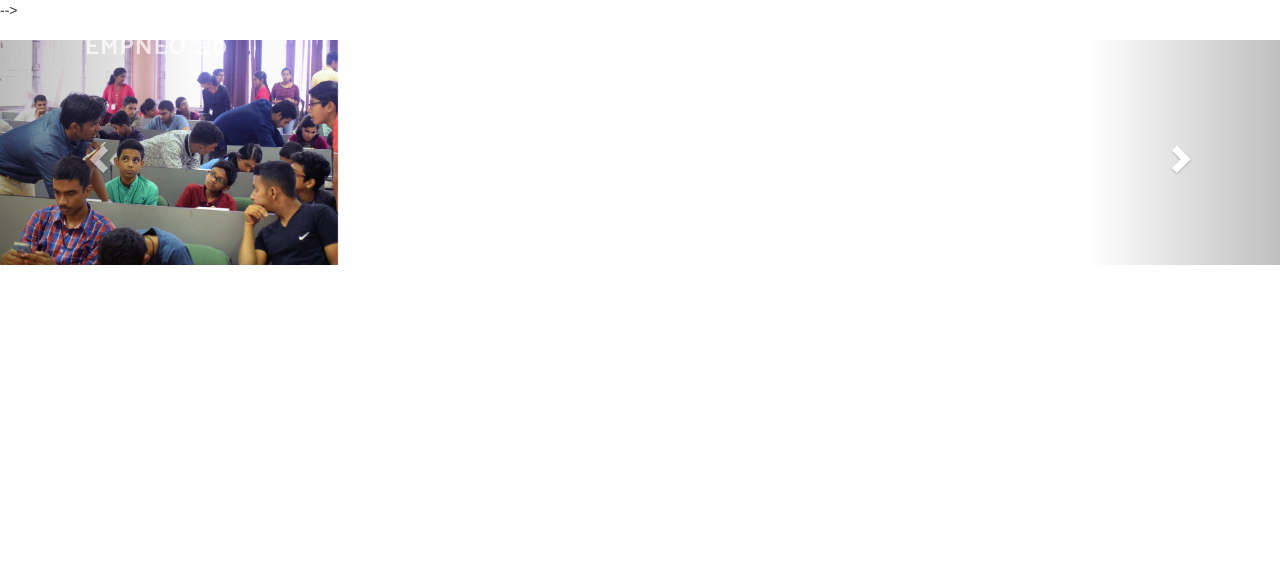
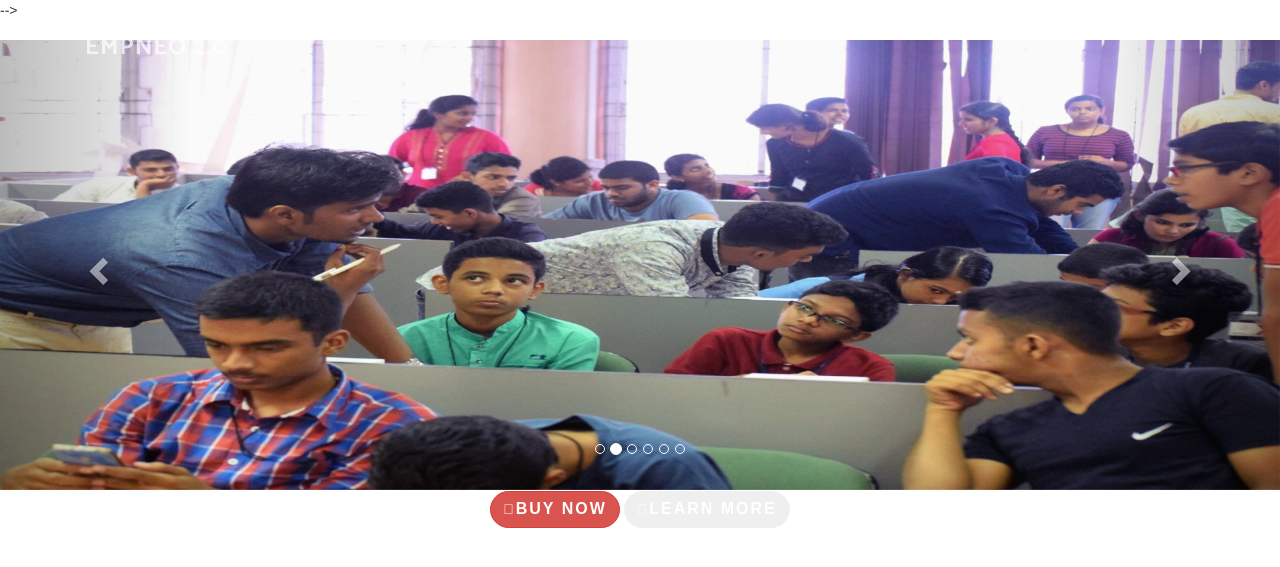
Before and after one commit to IEEEMEC/empneo, a Jekyll site: the page built from index.html, in a window 1280 px wide and 900 px high. Shown: the top 567 px of the window. Built offline with Jekyll 4.4.1, drawn with Linux system fonts in a browser that asks for light colours; nearby versions of some CDN libraries; some web fonts are replaced; the list of posts is cut into pages by our own code.

Commit message:
header.html changed

```diff
--- a/_includes/header.html
+++ b/_includes/header.html
@@ -54,35 +54,32 @@
 .button:hover span:after {
   opacity: 1;
   right: 0;
-
 }
-
-
 #carousel img {
 
-width: auto;
-
-height: 225px;
-
-max-height: 225px;
-
-}
+        width:100%;
+        maxheight:450px;
+        height:450px;
+    }
 </style>
 <header>
 <div><br></div>
 
-<!-- <div class="bg">
+<!--<div class="bg">
         <a href="https://www.yepdesk.com/empneo"><button class="button" style="vertical-align: middle;text-align: center; " ><span>BUY</span></button></a>
 
 </div> -->
+<meta name="viewport" content="width=device-width,initial-scale=1.0">
+<div id="carousel" class="carousel slide" data-ride="carousel">
 
-<div id="carousel" class="carousel slide" data-ride="carousel">
     <ol class="carousel-indicators">
         <li data-target="#carousel" data-slide-to="0" class="active"></li>
         <li data-target="#carousel" data-slide-to="1"></li>
         <li data-target="#carousel" data-slide-to="2"></li>
         <li data-target="#carousel" data-slide-to="3"></li>
         <li data-target="#carousel" data-slide-to="4"></li>
+        <li data-target="#carousel" data-slide-to="5"></li>
+        <!-- <li data-target="#carousel" data-slide-to="6"></li> -->
 
     </ol>
 
@@ -105,10 +102,12 @@ max-height: 225px;
         <div class="item">
             <img src="/img/c6.jpg">
         </div>
-        <div class="item">
-          <img src="/img/c7.jpg">
-      </div>
-    </div>
+        <!-- <div class="item">
+            <img src="/img/c7.jpg
+            ">
+        </div> -->
+
+</div>
     <a class="left carousel-control" href="#carousel" data-slide="prev">
         <span class="glyphicon glyphicon-chevron-left"></span>
         <span class="sr-only">Previous</span>
@@ -118,6 +117,10 @@ max-height: 225px;
         <span class="glyphicon glyphicon-chevron-right"></span>
         <span class="sr-only">Next</span>
     </a>
+</div>
+<div align="center">
+  <button class="btn btn-danger glyphicon glyphicon-gbp" type="button"><font size="3" face="arial,halvetica"><b>Buy now</b></font></button>
+<button class="btn btn-dark glyphicon glyphicon-info-sign" type="button"><font size="3" face="arial,halvetica"><b>Learn more</b></font></button>
 </div>
    <!-- <div class="container">
         <div class="row">
```
Also changed, not shown: 1 other file.
